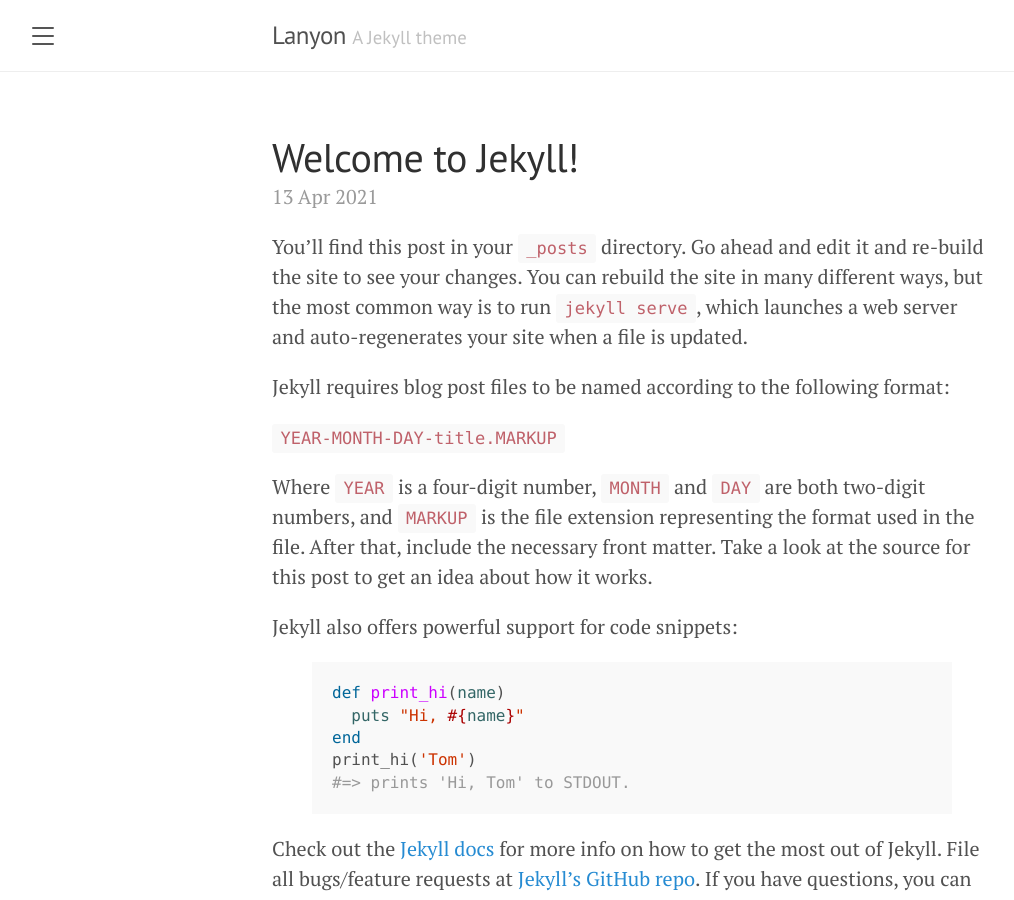
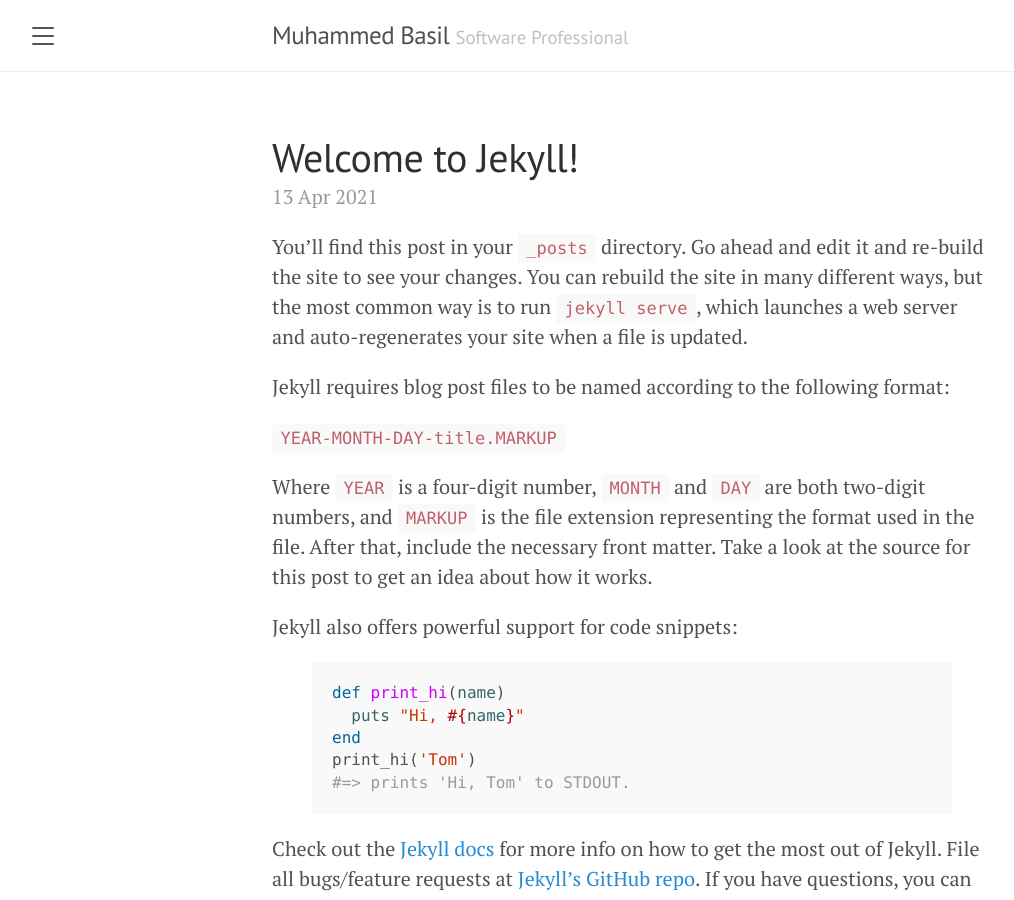
Before and after one commit to muhammedbasilsk/muhammedbasilsk.github.io, a Jekyll site: the page built from index.html, in a window 1280 px wide and 900 px high. Shown: the whole window, without its empty margins (8-1022 px from the left). Built offline with Jekyll 4.4.1, drawn with Linux system fonts in a browser that asks for light colours; the list of posts is cut into pages by our own code.

Commit message:
Config to make the site

```diff
--- a/_config.yml
+++ b/_config.yml
@@ -1,17 +1,17 @@
 # Setup
-title:               Lanyon
-tagline:             'A Jekyll theme'
-description:         'A reserved <a href="https://jekyllrb.com" target="_blank">Jekyll</a> theme that places the utmost gravity on content with a hidden drawer. Made by <a href="https://twitter.com/mdo" target="_blank">@mdo</a>.'
-url:                 http://lanyon.getpoole.com
+title:               Muhammed Basil
+tagline:             'Software Professional'
+description:         'A Technical enthusiast'
+url:                 http://beardedbatmanis.online
 baseurl:             ''
 paginate:            5
 permalink:           pretty
 
 # About/contact
 author:
-  name:              Mark Otto
-  url:               https://twitter.com/mdo
-  email:             markdotto@gmail.com
+  name:              Muhammed Basil
+  url:               https://twitter.com/muhammedbasilsk
+  email:             muhammedbasilsk@gmail.com
 
 # Gems
 plugins:
@@ -19,4 +19,4 @@
 
 # Custom vars
 version:             1.1.0
-google_analytics_id: #UA-XXXX-Y
+google_analytics_id: GTM-WT43TH
```
